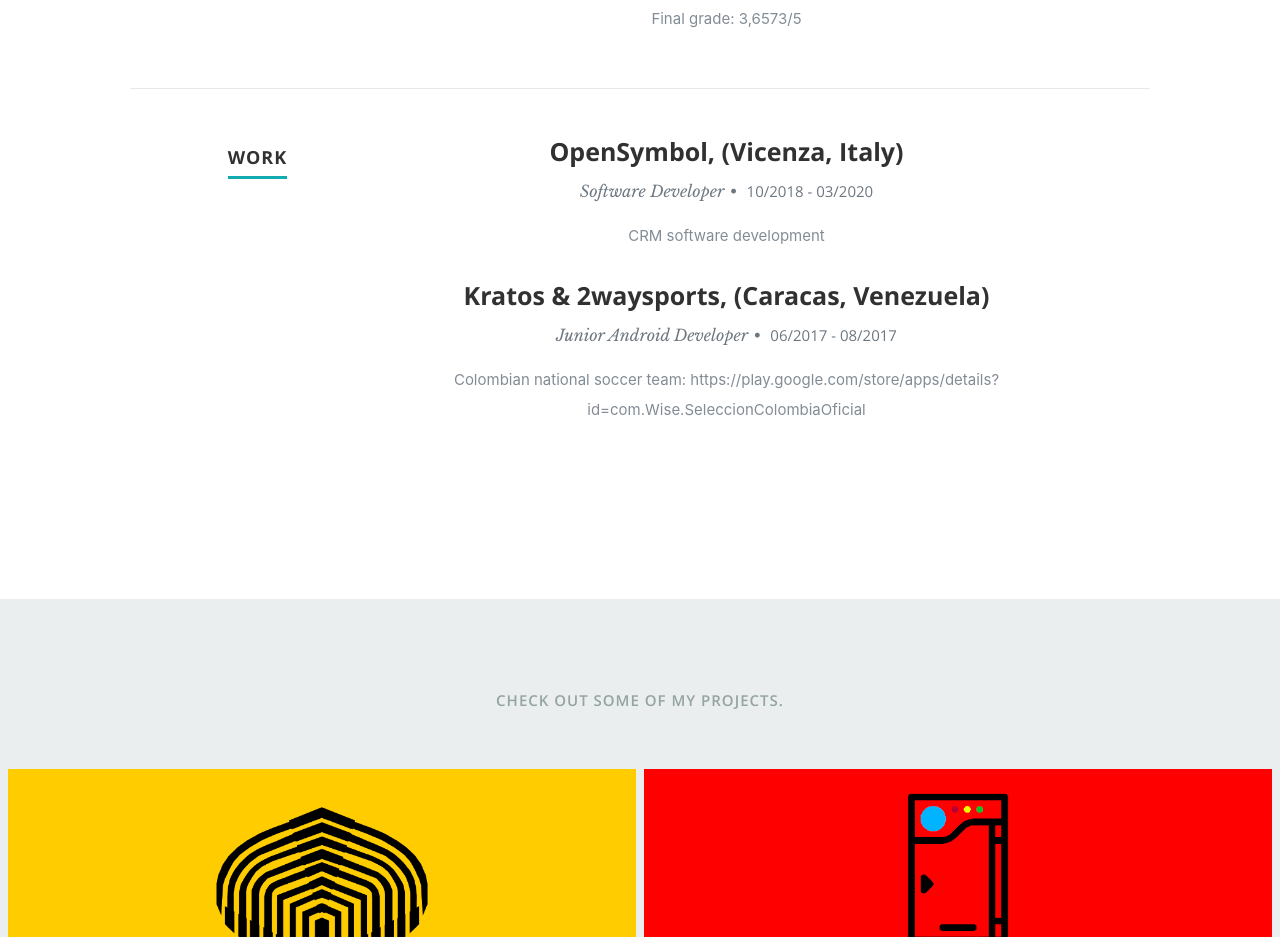
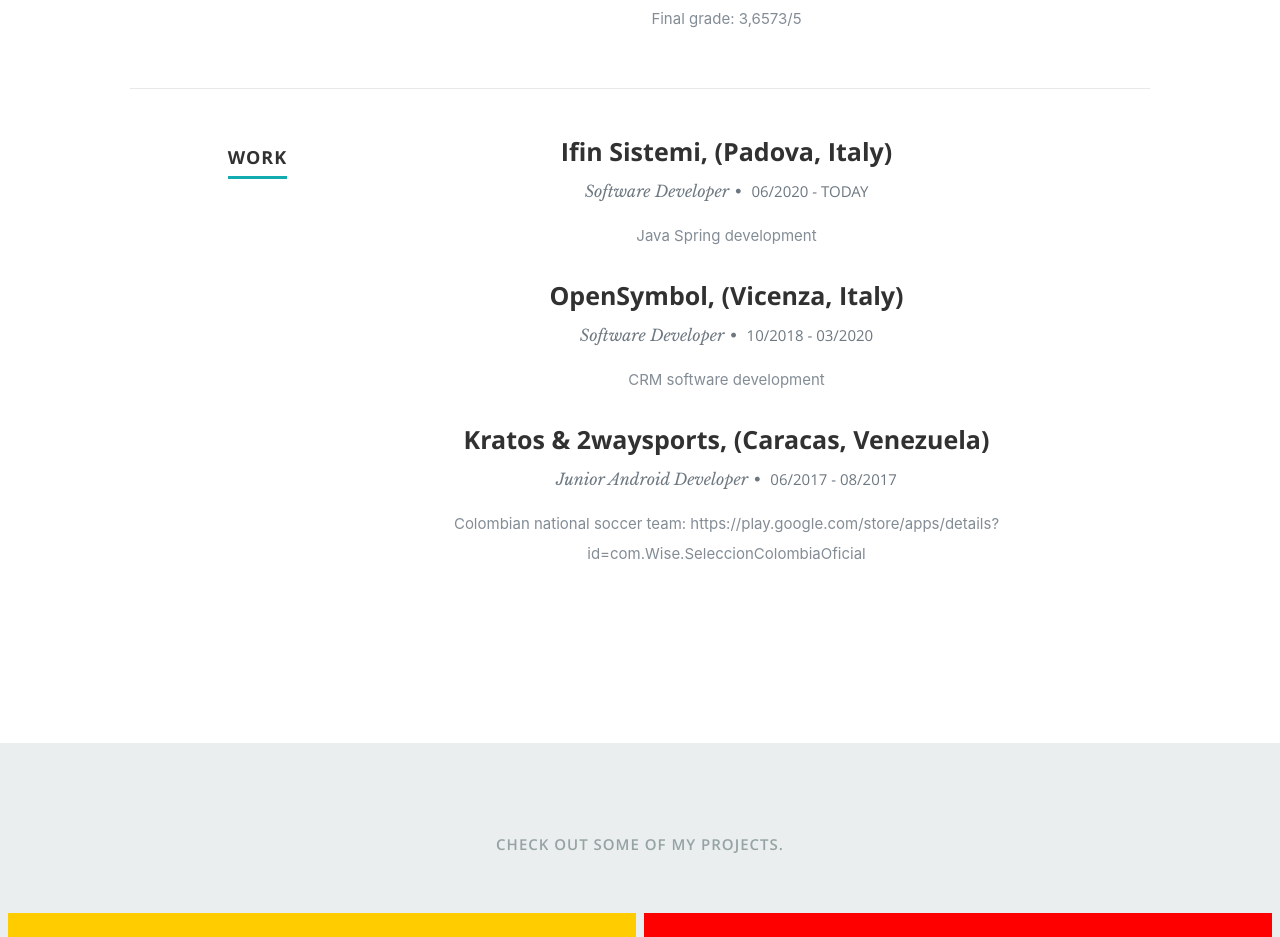
Before and after one commit to giannimanilia/giannimanilia.github.io, a React (Create React App) app: page / in a window 1280 px wide. Shown: the part 1700-2637 px from the top of the page. Built offline with nearby package versions, Linux system fonts and the light colour scheme.

Commit message:
Added Ifin

```diff
--- a/src/resumeData.js
+++ b/src/resumeData.js
@@ -52,6 +52,14 @@
 	],
 	"work":[
 		{
+			"company":"Ifin Sistemi",
+			"location":"Padova, Italy",
+			"position":"Software Developer",
+			"startDate":"06/2020",
+			"endDate":"TODAY",
+			"description":"Java Spring development"
+		},
+		{
 			"company":"OpenSymbol",
 			"location":"Vicenza, Italy",
 			"position":"Software Developer",
```
